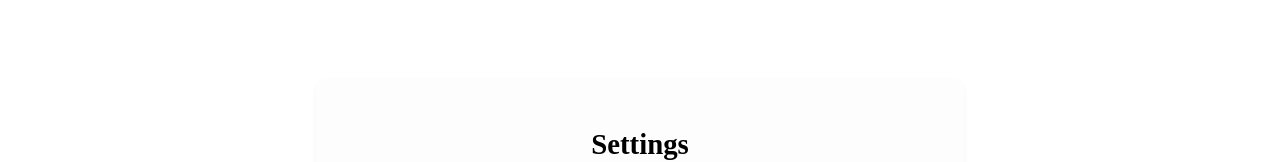
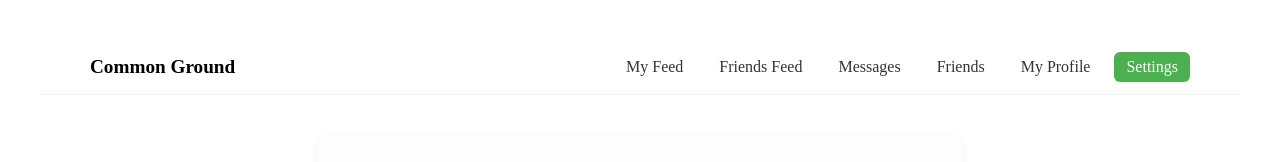
Before and after one commit to jcahnProgramming/common-ground, a React (Vite) app in the folder apps/web/: page /settings in a window 1280 px wide. Shown: the top 162 px of the page. Built offline with nearby package versions, Linux system fonts and the light colour scheme; no server answers; the database is empty.

Commit message:
Navbar Added

```diff
--- a/apps/web/src/App.tsx
+++ b/apps/web/src/App.tsx
@@ -7,12 +7,15 @@ import Dashboard from "./pages/Dashboard";
 import CompleteProfile from "./pages/CompleteProfile";
 import Settings from "./pages/Settings";
 import { useAuth } from "./components/AuthProvider";
+import Navbar from "./components/Navbar";
 
 export default function App() {
   const { session } = useAuth();
   console.log("📦 App.tsx rendering. Session:", session);
 
   return (
+    <>
+      <Navbar />
       <Routes>
         <Route path="/" element={<Home />} />
         <Route
@@ -29,6 +32,14 @@ export default function App() {
         />
         <Route path="/complete-profile" element={<CompleteProfile />} />
         <Route path="/settings" element={<Settings />} />
+
+        {/* 🧪 Placeholder pages for nav links */}
+        <Route path="/feed" element={<div style={{ padding: 24 }}>📄 My Feed</div>} />
+        <Route path="/friends-feed" element={<div style={{ padding: 24 }}>📄 Friends Feed</div>} />
+        <Route path="/messages" element={<div style={{ padding: 24 }}>💬 In-App Messaging</div>} />
+        <Route path="/friends" element={<div style={{ padding: 24 }}>👥 Friends List</div>} />
+        <Route path="/me" element={<div style={{ padding: 24 }}>🙋‍♂️ My Public Profile</div>} />
       </Routes>
+    </>
   );
 }
--- a/apps/web/src/components/Navbar.css
+++ b/apps/web/src/components/Navbar.css
@@ -0,0 +1,44 @@
+.navbar {
+  background: #ffffff;
+  border-bottom: 1px solid #eee;
+  padding: 12px 24px;
+  position: sticky;
+  top: 0;
+  z-index: 1000;
+}
+
+.navbar-inner {
+  display: flex;
+  align-items: center;
+  justify-content: space-between;
+  max-width: 1100px;
+  margin: 0 auto;
+}
+
+.app-title {
+  font-weight: 700;
+  font-size: 1.2rem;
+}
+
+.nav-links {
+  display: flex;
+  flex-wrap: wrap;
+  gap: 12px;
+}
+
+.nav-link {
+  color: #333;
+  text-decoration: none;
+  padding: 6px 12px;
+  border-radius: 6px;
+  transition: background 0.2s;
+}
+
+.nav-link:hover {
+  background-color: #f0f0f0;
+}
+
+.nav-link.active {
+  background-color: #4caf50;
+  color: white;
+}
--- a/apps/web/src/components/Navbar.tsx
+++ b/apps/web/src/components/Navbar.tsx
@@ -0,0 +1,35 @@
+import React from "react";
+import { NavLink } from "react-router-dom";
+import "./Navbar.css";
+
+const Navbar: React.FC = () => {
+  const navItems = [
+    { label: "My Feed", path: "/feed" },
+    { label: "Friends Feed", path: "/friends-feed" },
+    { label: "Messages", path: "/messages" },
+    { label: "Friends", path: "/friends" },
+    { label: "My Profile", path: "/me" },
+    { label: "Settings", path: "/settings" },
+  ];
+
+  return (
+    <nav className="navbar">
+      <div className="navbar-inner">
+        <span className="app-title">Common Ground</span>
+        <div className="nav-links">
+          {navItems.map(({ label, path }) => (
+            <NavLink
+              key={path}
+              to={path}
+              className={({ isActive }) => `nav-link ${isActive ? "active" : ""}`}
+            >
+              {label}
+            </NavLink>
+          ))}
+        </div>
+      </div>
+    </nav>
+  );
+};
+
+export default Navbar;
```
Lines whose indentation alone changed are shown as unchanged.
